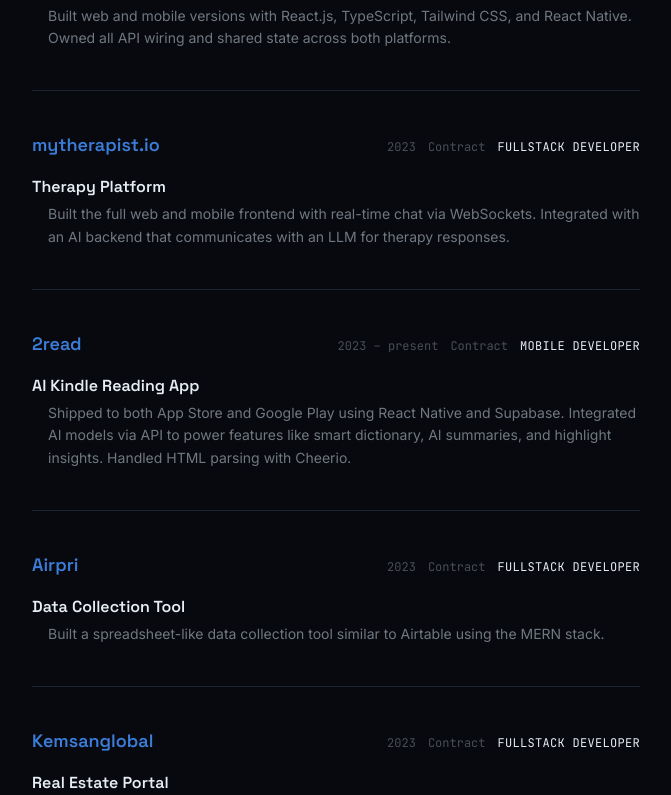
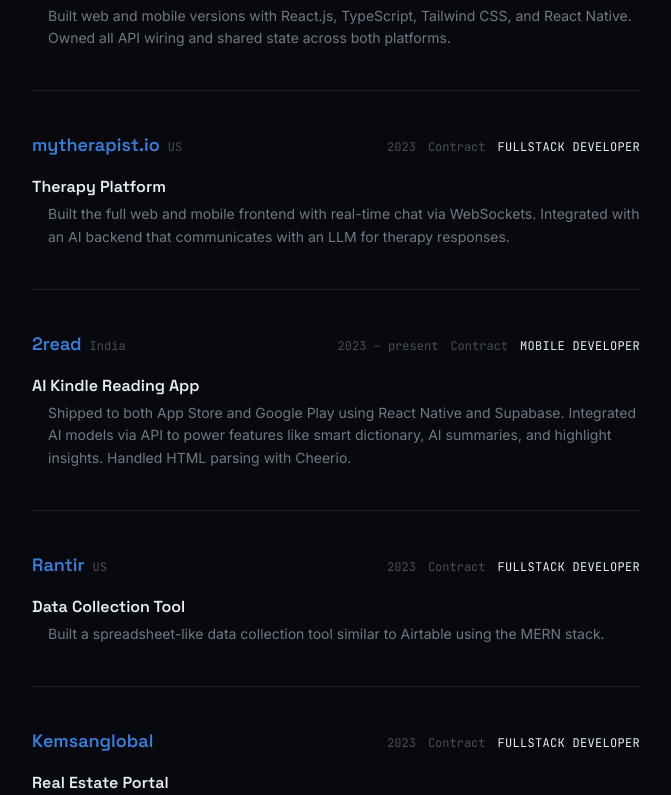
Before and after one commit to Folareen/folareen.github.io, a Next.js app: page /work in a window 1280 px wide. Shown: the part 965-1760 px from the top of the page, without its empty margins (304-975 px from the left). Built offline with nearby package versions, Linux system fonts and the light colour scheme.

Commit message:
added locations

```diff
--- a/app/work/page.tsx
+++ b/app/work/page.tsx
@@ -27,9 +27,14 @@
                         className="pb-10 mb-10 border-b border-line last:border-b-0 last:mb-0"
                     >
                         <div className="flex flex-col sm:flex-row sm:items-baseline sm:justify-between gap-1 mb-4">
-                            <h2 className="font-display text-lg font-semibold text-accent">
-                                {entry.company}
-                            </h2>
+                            <div className="flex items-baseline gap-2">
+                                <h2 className="font-display text-lg font-semibold text-accent">
+                                    {entry.company}
+                                </h2>
+                                {entry.location && (
+                                    <span className="font-mono text-xs text-muted/50">{entry.location}</span>
+                                )}
+                            </div>
                             <div className="flex items-baseline gap-3">
                                 <span className="font-mono text-xs text-muted/50">{entry.year}</span>
                                 <span className="font-mono text-xs text-muted/50">{entry.type}</span>
--- a/lib/data.ts
+++ b/lib/data.ts
@@ -59,6 +59,7 @@
     company: string
     year: string
     type: "Contract" | "Full-time"
+    location?: string
     role: string
     note?: string
     products: WorkProduct[]
@@ -69,6 +70,7 @@
         company: "Crewswap",
         year: "2025 – 2026",
         type: "Contract",
+        location: "US",
         role: "Backend Developer",
         products: [
             {
@@ -82,6 +84,7 @@
         company: "WelcomeBack",
         year: "2025",
         type: "Full-time",
+        location: "Chile",
         role: "Software Engineer",
         products: [
             {
@@ -115,6 +118,7 @@
         company: "mytherapist.io",
         year: "2023",
         type: "Contract",
+        location: "US",
         role: "Fullstack Developer",
         products: [
             {
@@ -127,6 +131,7 @@
         company: "2read",
         year: "2023 – present",
         type: "Contract",
+        location: "India",
         role: "Mobile Developer",
         products: [
             {
@@ -137,9 +142,10 @@
         ],
     },
     {
-        company: "Airpri",
+        company: "Rantir",
         year: "2023",
         type: "Contract",
+        location: "US",
         role: "Fullstack Developer",
         products: [
             {
```
